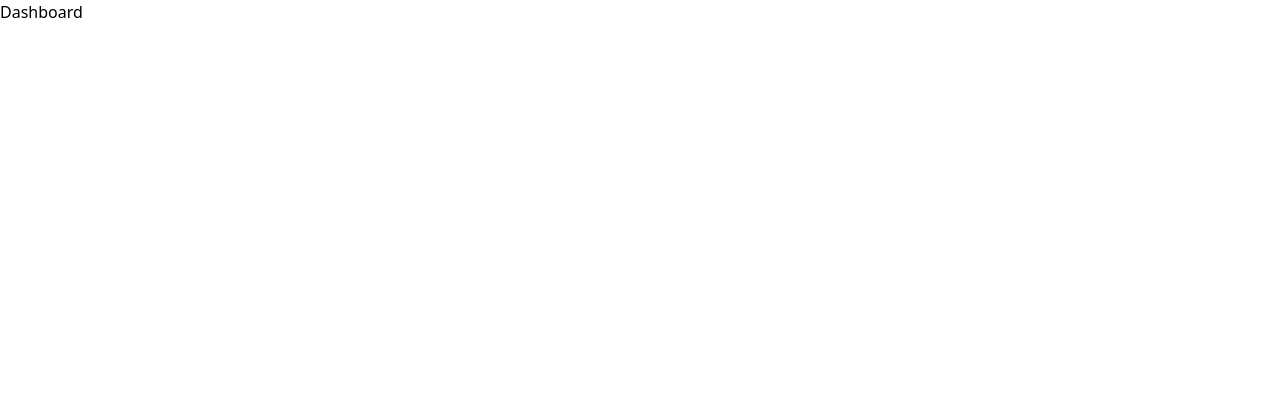
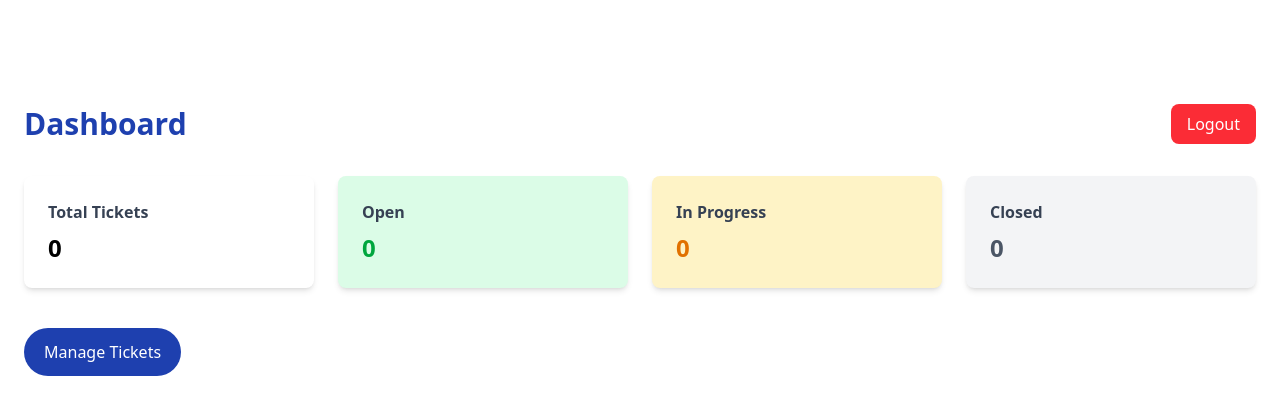
Before and after one commit to Dotjos/Ticket-management-app, a React (Vite) app in the folder react/: page /dashboard in a window 1280 px wide. Shown: the top 414 px of the page. Built offline with nearby package versions, Linux system fonts and the light colour scheme; sample sign-in values are in the browser's storage.

Commit message:
Implement Dashboard with ticket statistics and logout functionality

```diff
--- a/react/src/Pages/Dashboard.tsx
+++ b/react/src/Pages/Dashboard.tsx
@@ -1,7 +1,66 @@
-"use client";
+import { useNavigate } from "react-router";
+import { getTickets, getTicketStats } from "../utils/ticketStorage";
 
-const Dashboard = () => {
-  return <div>Dashboard</div>;
-};
+export default function Dashboard() {
+  const navigate = useNavigate();
+  const tickets = getTickets();
+  const stats = getTicketStats(tickets);
 
-export default Dashboard;
+  const logout = () => {
+    localStorage.removeItem("ticketapp_session");
+    navigate("/auth/login");
+  };
+
+  return (
+    <div className="max-w-[1440px] mx-auto p-6 mt-20">
+      <header className="flex items-center justify-between mb-8">
+        <h1 className="text-3xl font-bold text-deep-blue">Dashboard</h1>
+        <button
+          onClick={logout}
+          className="bg-red-500 text-white px-4 py-2 rounded-lg hover:bg-red-600 transition"
+        >
+          Logout
+        </button>
+      </header>
+
+      <section className="grid grid-cols-1 sm:grid-cols-2 lg:grid-cols-4 gap-6 mt-8">
+        {/* Total Tickets */}
+        <div className="bg-white shadow-md rounded-lg p-6">
+          <h3 className="text-gray-700 font-semibold">Total Tickets</h3>
+          <p className="text-2xl font-bold mt-2">{stats.total}</p>
+        </div>
+
+        {/* Open Tickets */}
+        <div className="bg-green-100 shadow-md rounded-lg p-6">
+          <h3 className="text-gray-700 font-semibold">Open</h3>
+          <p className="text-2xl font-bold mt-2 text-green-600">{stats.open}</p>
+        </div>
+
+        {/* In Progress Tickets */}
+        <div className="bg-amber-100 shadow-md rounded-lg p-6">
+          <h3 className="text-gray-700 font-semibold">In Progress</h3>
+          <p className="text-2xl font-bold mt-2 text-amber-600">
+            {stats.inProgress}
+          </p>
+        </div>
+
+        {/* Closed Tickets */}
+        <div className="bg-gray-100 shadow-md rounded-lg p-6">
+          <h3 className="text-gray-700 font-semibold">Closed</h3>
+          <p className="text-2xl font-bold mt-2 text-gray-600">
+            {stats.closed}
+          </p>
+        </div>
+      </section>
+
+      <div className="mt-10">
+        <button
+          onClick={() => navigate("/tickets")}
+          className="bg-deep-blue text-white px-5 py-3 rounded-full hover:bg-blue-700 transition"
+        >
+          Manage Tickets
+        </button>
+      </div>
+    </div>
+  );
+}
```
